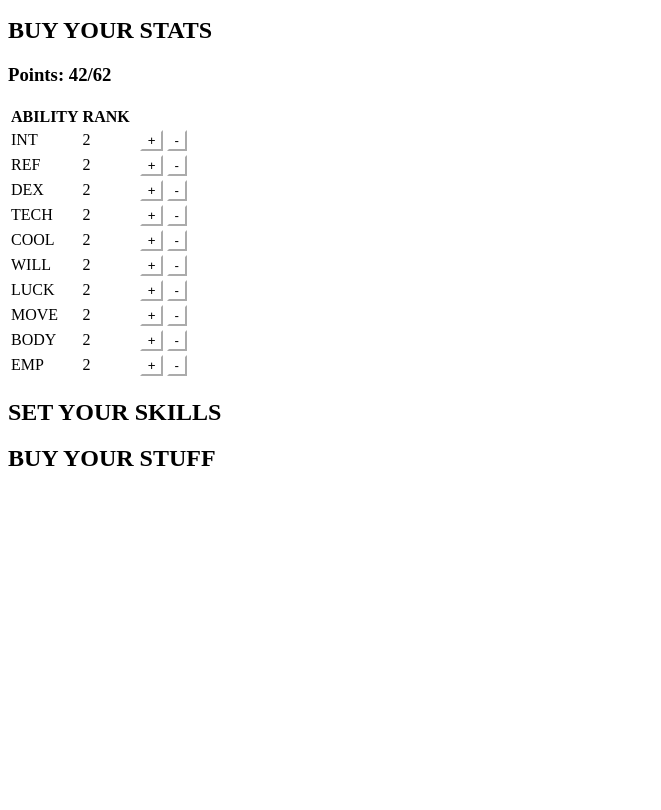
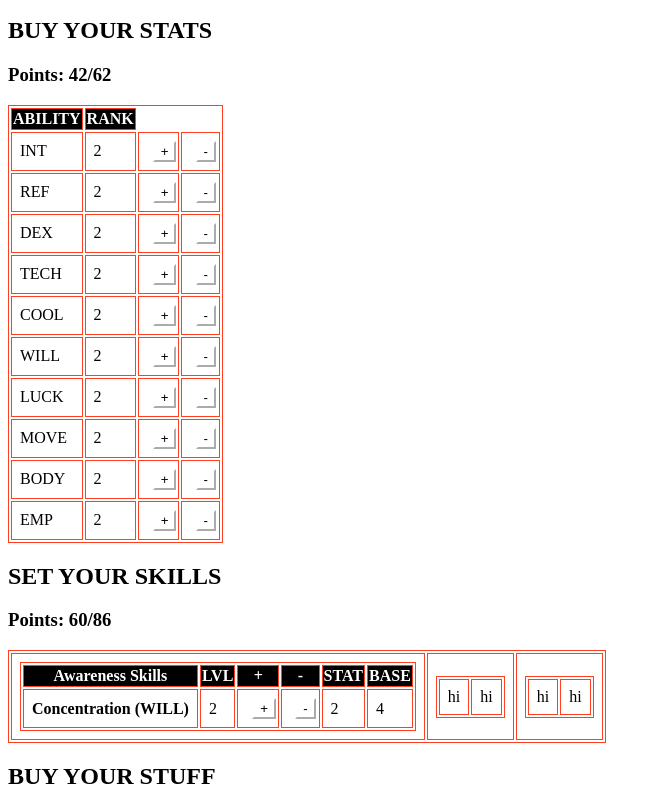
Before and after one commit to Jollista/Flatline, a plain HTML site: page completeChargen.html in a window 1280 px wide. Shown: the part 595-1405 px from the top of the page, without its empty margins (0-661 px from the left). Before the commit the page ends 1087 px from the top, so only its background shows below. Drawn offline with Linux system fonts and the light colour scheme.

Commit message:
Added table styling and started skill tables

```diff
--- a/completeChargen.html
+++ b/completeChargen.html
@@ -501,7 +501,7 @@
 				</tr>
 				<tr>
 					<td>INT</td>
-					<td id="intTotal">2</td>
+					<td name="intTotal">2</td>
 					<td>
 						<button onclick="incrementStat('INT')">+</button>
 					</td>
@@ -511,7 +511,7 @@
 				</tr>
 				<tr>
 					<td>REF</td>
-					<td id="refTotal">2</td>
+					<td name="refTotal">2</td>
 					<td>
 						<button onclick="incrementStat('REF')">+</button>
 					</td>
@@ -521,7 +521,7 @@
 				</tr>
 				<tr>
 					<td>DEX</td>
-					<td id="dexTotal">2</td>
+					<td name="dexTotal">2</td>
 					<td>
 						<button onclick="incrementStat('DEX')">+</button>
 					</td>
@@ -531,7 +531,7 @@
 				</tr>
 				<tr>
 					<td>TECH</td>
-					<td id="techTotal">2</td>
+					<td name="techTotal">2</td>
 					<td>
 						<button onclick="incrementStat('TECH')">+</button>
 					</td>
@@ -541,7 +541,7 @@
 				</tr>
 				<tr>
 					<td>COOL</td>
-					<td id="coolTotal">2</td>
+					<td name="coolTotal">2</td>
 					<td>
 						<button onclick="incrementStat('COOL')">+</button>
 					</td>
@@ -551,7 +551,7 @@
 				</tr>
 				<tr>
 					<td>WILL</td>
-					<td id="willTotal">2</td>
+					<td name="willTotal">2</td>
 					<td>
 						<button onclick="incrementStat('WILL')">+</button>
 					</td>
@@ -561,7 +561,7 @@
 				</tr>
 				<tr>
 					<td>LUCK</td>
-					<td id="luckTotal">2</td>
+					<td name="luckTotal">2</td>
 					<td>
 						<button onclick="incrementStat('LUCK')">+</button>
 					</td>
@@ -571,7 +571,7 @@
 				</tr>
 				<tr>
 					<td>MOVE</td>
-					<td id="moveTotal">2</td>
+					<td name="moveTotal">2</td>
 					<td>
 						<button onclick="incrementStat('MOVE')">+</button>
 					</td>
@@ -581,7 +581,7 @@
 				</tr>
 				<tr>
 					<td>BODY</td>
-					<td id="bodyTotal">2</td>
+					<td name="bodyTotal">2</td>
 					<td>
 						<button onclick="incrementStat('BODY')">+</button>
 					</td>
@@ -591,7 +591,7 @@
 				</tr>
 				<tr>
 					<td>EMP</td>
-					<td id="empTotal">2</td>
+					<td name="empTotal">2</td>
 					<td>
 						<button onclick="incrementStat('EMP')">+</button>
 					</td>
@@ -603,6 +603,53 @@
 
 			<!--SKILLS-->
 			<h2>SET YOUR SKILLS</h2>
+			<h3 id="skillPointDisplay">Points: 60/86</h3>
+			<table>
+				<tr>
+					<td>
+						<table>
+							<tr>
+								<th>Awareness Skills</th>
+								<th>LVL</th>
+								<th>+</th>
+								<th>-</th>
+								<th>STAT</th>
+								<th>BASE</th>
+							</tr>
+							<tr>
+								<td><b>Concentration (WILL)</b></td>
+								<td>2</td>
+								<td>
+									<button onclick="incrementSkill('Concentration (WILL)')">+</button>
+								</td>
+								<td>
+									<button onclick="decrementSkill('Concentration (WILL)')">-</button>
+								</td>
+								<td name="willTotal">2</td>
+								<td id="concentrationBase">4</td>
+							</tr>
+						</table>
+					</td>
+
+					<td>
+						<table>
+							<tr>
+								<td>hi</td>
+								<td>hi</td>
+							</tr>
+						</table>
+					</td>
+
+					<td>
+						<table>
+							<tr>
+								<td>hi</td>
+								<td>hi</td>
+							</tr>
+						</table>
+					</td>
+				</tr>
+			</table>
 
 			<!--BUY STUFF-->
 			<h2>BUY YOUR STUFF</h2>
--- a/script.js
+++ b/script.js
@@ -96,8 +96,11 @@ function incrementStat(statName)
 	var k = document.getElementById("statPointDisplay");
 	k.innerText = "Points: " + remStatPoints + "/"+maxStatPoints;
 	//update stat specific display
-	k = document.getElementById(statName.toLowerCase()+"Total");
-	k.innerText = rank+1;
+	//k = document.getElementById(statName.toLowerCase()+"Total");
+	document.getElementsByName(statName.toLowerCase()+"Total").forEach(function(ele, idx) {
+		ele.textContent = rank+1;
+	});
+	//k.innerText = rank+1;
 }
 
 //decrease the rank of a stat by 1
@@ -122,9 +125,10 @@ function decrementStat(statName)
 	//update display
 	var k = document.getElementById("statPointDisplay");
 	k.innerText = "Points: " + remStatPoints + "/"+maxStatPoints;
-	//update stat specific display
-	k = document.getElementById(statName.toLowerCase()+"Total");
-	k.innerText = rank-1;
+	//update stat specific display in both stats and skills
+	document.getElementsByName(statName.toLowerCase()+"Total").forEach(function(ele, idx) {
+		ele.textContent = rank-1;
+	});
 }
 
 /*
--- a/style.css
+++ b/style.css
@@ -11,6 +11,23 @@ h1 {
 	font-size: 3em;
 	letter-spacing: .6em;
 	color: #ff3f20;
+}
+
+table {
+	border: 1px solid #ff3f20;
+}
+
+td {
+	background-color: white;
+	color: black;
+	border: 1px solid #ff3f20;
+	padding: 8px;
+}
+
+th {
+	background-color: black;
+	color:white;
+	border: 1px solid #ff3f20;
 }
 
 button {
```
